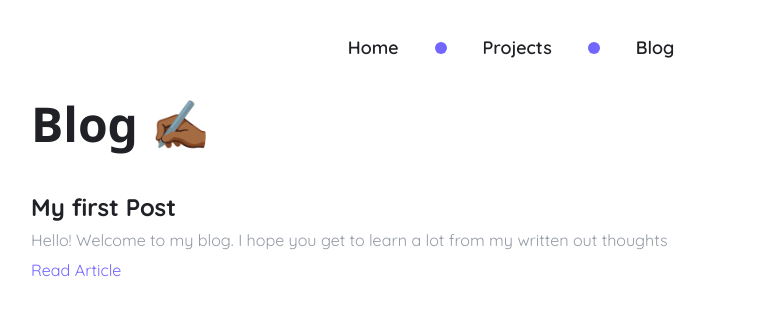
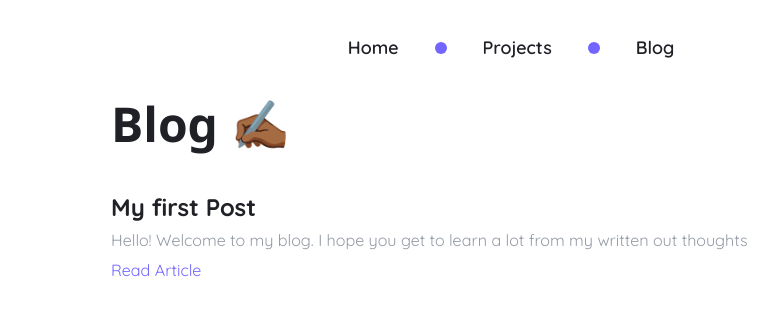
Before and after one commit to snamoah/snamoah.dev, a Gatsby site: page /blog in a window 1280 px wide. Shown: the whole page, without its empty margins (129-907 px from the left). Built offline with nearby package versions, Linux system fonts and the light colour scheme; Gatsby itself is replaced by a stand-in of ours; a web font is replaced by a local one.

Commit message:
fix(Layout): add trailing slash to routes

```diff
--- a/src/components/Layout.tsx
+++ b/src/components/Layout.tsx
@@ -17,16 +17,16 @@ const menuItems: MenuItemProps[] = [
   },
   {
     name: 'Projects',
-    link: '/projects',
+    link: '/projects/',
   },
   {
     name: 'Blog',
-    link: '/blog',
+    link: '/blog/',
   },
 ]
 
 const responsiveLayout = css`
-  padding: 0 10rem;
+  padding: 0 15rem;
 
   ${Device.NOT_DESKTOP} {
     padding: 0 5rem;
@@ -50,6 +50,7 @@ const Main = styled.main`
   ${responsiveLayout}
 `
 const Footer = styled.footer`
+  text-align: center;
   ${responsiveLayout}
 `
 
```
